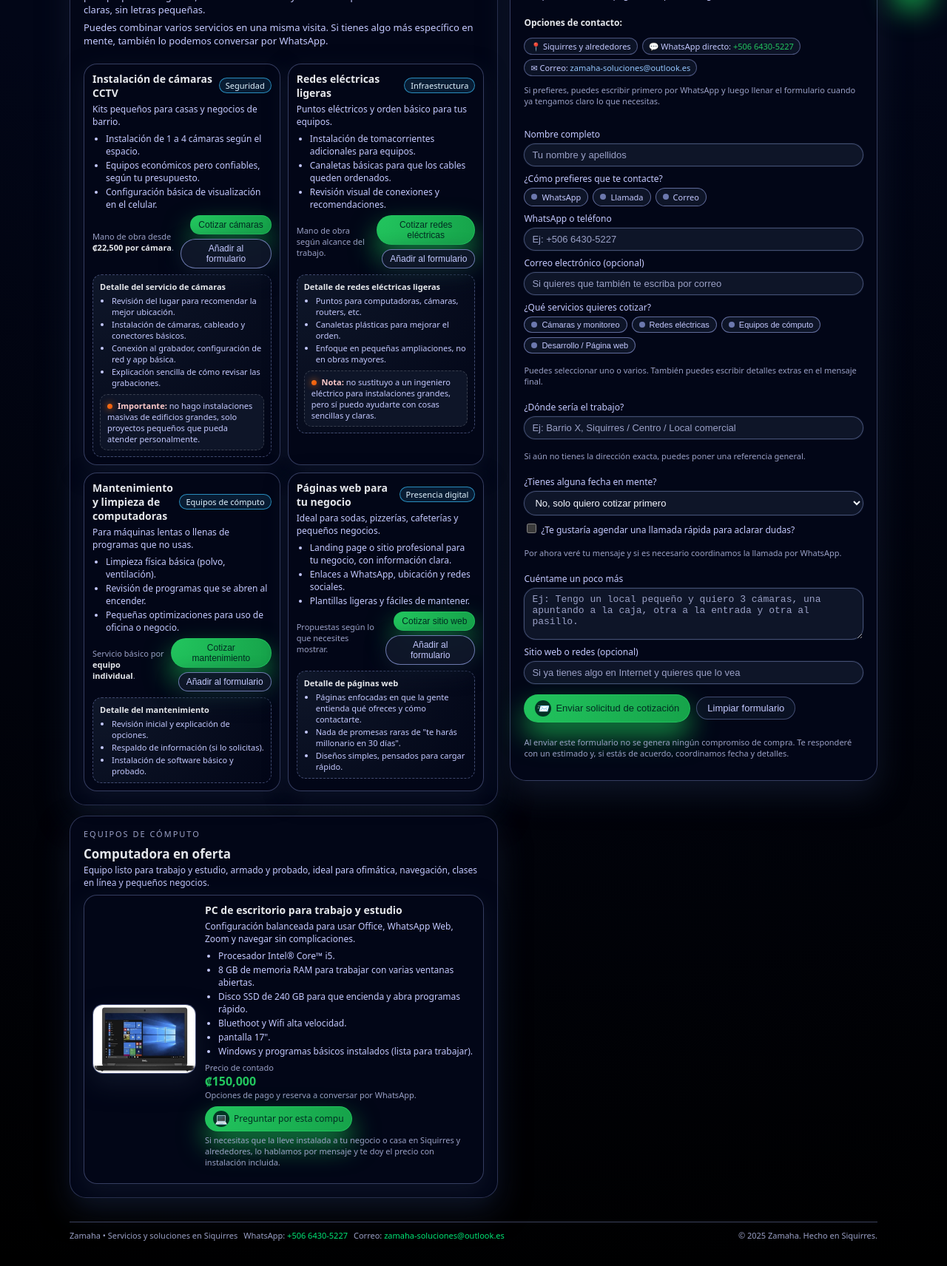
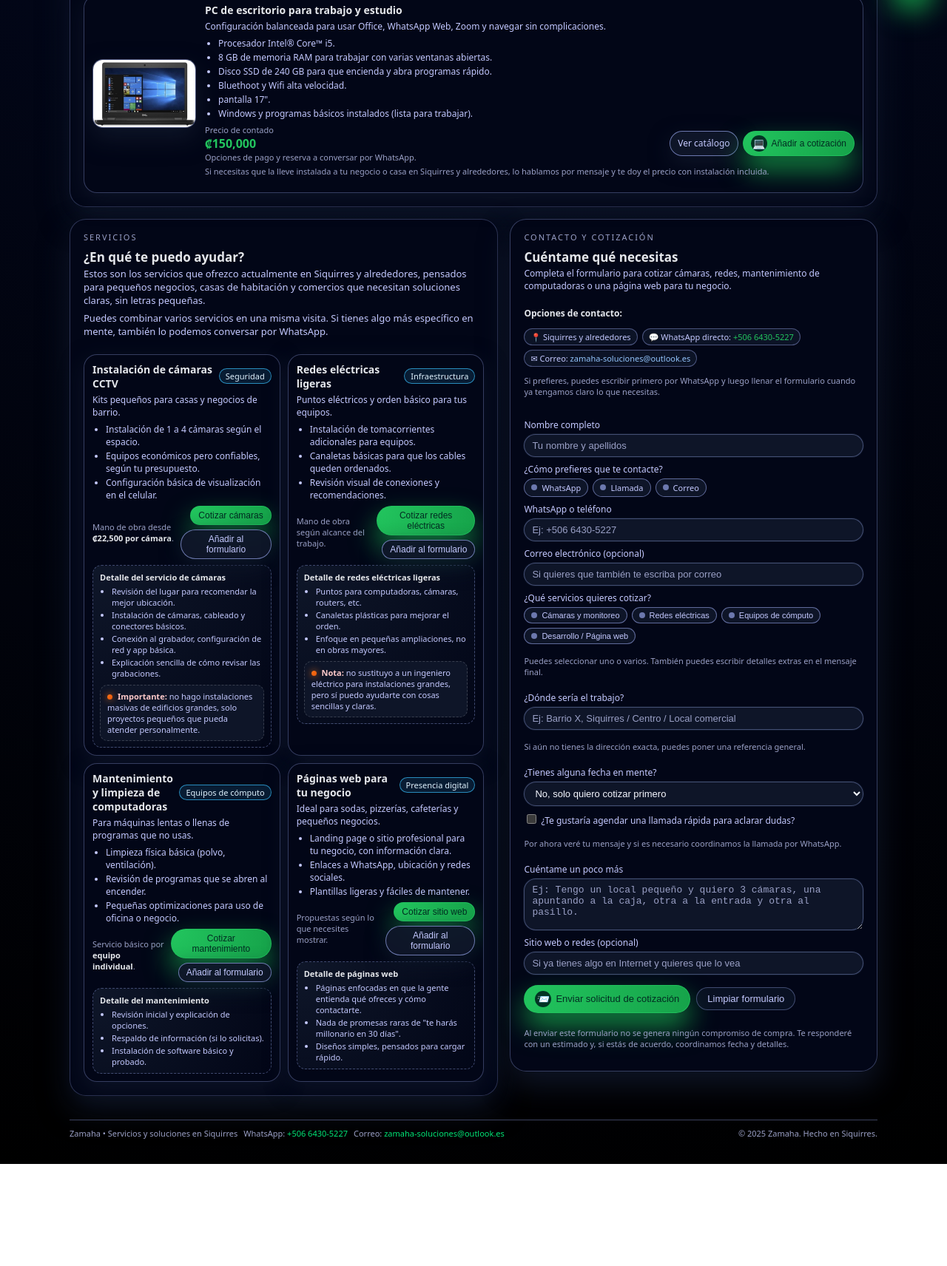
Before and after one commit to Elberlord/Zamaha-Soluciones, a plain HTML site: page index.html in a window 1280 px wide. Shown: the part 784-2496 px from the top of the page at 74% size. After the commit the page ends 2358 px from the top, so only its background shows below. Drawn offline with Linux system fonts and the light colour scheme.

Commit message:
index.html

```diff
--- a/index.html
+++ b/index.html
@@ -1558,6 +1558,64 @@
       </div>
     </section>
 
+    <!-- ======== COMPUTADORA EN OFERTA (A TODO LO ANCHO, DEBAJO DE EJEMPLOS) ======== -->
+    <section class="services-section" id="pc-oferta">
+      <div class="section-label">Equipos de cómputo</div>
+      <h2 class="section-title">Computadora en oferta</h2>
+      <p class="section-subtitle">
+        Equipo listo para trabajo y estudio, armado y probado, ideal para ofimática,
+        navegación, clases en línea y pequeños negocios.
+      </p>
+
+      <article class="service-card">
+        <div class="product-layout">
+          <div class="product-image-wrapper">
+            <img src="dell-latitude-5480.jpg"
+                 alt="PC de escritorio para trabajo y estudio"
+                 class="product-image" />
+          </div>
+          <div>
+            <h3 class="product-info-title">PC de escritorio para trabajo y estudio</h3>
+            <p class="product-info-sub">
+              Configuración balanceada para usar Office, WhatsApp Web, Zoom y navegar sin complicaciones.
+            </p>
+            <ul class="product-specs">
+              <li>Procesador Intel® Core™ i5.</li>
+              <li>8 GB de memoria RAM para trabajar con varias ventanas abiertas.</li>
+              <li>Disco SSD de 240 GB para que encienda y abra programas rápido.</li>
+              <li>Bluethoot y Wifi alta velocidad.</li>
+              <li>pantalla 17".</li>
+              <li>Windows y programas básicos instalados (lista para trabajar).</li>
+            </ul>
+            <div class="product-footer-row">
+              <div class="product-price">
+                <span>Precio de contado</span>
+                <strong>₡150,000</strong>
+                <span>Opciones de pago y reserva a conversar por WhatsApp.</span>
+              </div>
+              <div class="service-actions">
+                <a class="btn btn-secondary btn-small"
+                   href="equipos.html"
+                   target="_blank" rel="noopener noreferrer">
+                  Ver catálogo
+                </a>
+                <button type="button"
+                        class="btn btn-primary btn-small js-agregar-pc"
+                        data-service="Computadora en oferta">
+                  <span class="btn-icon">💻</span>
+                  Añadir a cotización
+                </button>
+              </div>
+            </div>
+            <p class="product-note">
+              Si necesitas que la lleve instalada a tu negocio o casa en Siquirres y alrededores,
+              lo hablamos por mensaje y te doy el precio con instalación incluida.
+            </p>
+          </div>
+        </div>
+      </article>
+    </section>
+
     <main>
       <div class="main-column">
         <!-- Sección de servicios -->
@@ -1730,58 +1788,6 @@
               </article>
             </div>
           </div>
-        </section>
-
-        <!-- ======== COMPUTADORA EN OFERTA ======== -->
-        <section class="services-section" id="pc-oferta">
-          <div class="section-label">Equipos de cómputo</div>
-          <h2 class="section-title">Computadora en oferta</h2>
-          <p class="section-subtitle">
-            Equipo listo para trabajo y estudio, armado y probado, ideal para ofimática,
-            navegación, clases en línea y pequeños negocios.
-          </p>
-
-          <article class="service-card">
-            <div class="product-layout">
-              <div class="product-image-wrapper">
-                <!-- Cambia pc-oferta-1.png por el nombre real de tu foto -->
-                <img src="dell-latitude-5480.jpg"
-                     alt="PC de escritorio para trabajo y estudio"
-                     class="product-image" />
-              </div>
-              <div>
-                <h3 class="product-info-title">PC de escritorio para trabajo y estudio</h3>
-                <p class="product-info-sub">
-                  Configuración balanceada para usar Office, WhatsApp Web, Zoom y navegar sin complicaciones.
-                </p>
-                <ul class="product-specs">
-                  <li>Procesador Intel® Core™ i5.</li>
-                  <li>8 GB de memoria RAM para trabajar con varias ventanas abiertas.</li>
-                  <li>Disco SSD de 240 GB para que encienda y abra programas rápido.</li>
-                  <li>Bluethoot y Wifi alta velocidad.</li>
-                  <li>pantalla 17".</li>
-                  <li>Windows y programas básicos instalados (lista para trabajar).</li>
-                </ul>
-                <div class="product-footer-row">
-                  <div class="product-price">
-                    <span>Precio de contado</span>
-                    <strong>₡150,000</strong>
-                    <span>Opciones de pago y reserva a conversar por WhatsApp.</span>
-                  </div>
-                  <a class="btn btn-primary btn-small btn-whatsapp"
-                     href="https://wa.me/50664305227?text=Hola%2C%20vi%20la%20computadora%20en%20oferta%20en%20la%20p%C3%A1gina%20de%20Zamaha%20y%20quiero%20m%C3%A1s%20informaci%C3%B3n."
-                     target="_blank" rel="noopener noreferrer">
-                    <span class="btn-icon">💻</span>
-                    Preguntar por esta compu
-                  </a>
-                </div>
-                <p class="product-note">
-                  Si necesitas que la lleve instalada a tu negocio o casa en Siquirres y alrededores,
-                  lo hablamos por mensaje y te doy el precio con instalación incluida.
-                </p>
-              </div>
-            </div>
-          </article>
         </section>
       </div>
 
@@ -2128,6 +2134,29 @@
       });
     });
 
+    // Botón "Añadir a cotización" de la PC en oferta
+    const pcAddButton = document.querySelector('.js-agregar-pc');
+    if (pcAddButton && mensajeField) {
+      pcAddButton.addEventListener('click', () => {
+        const textoPC = 'Quiero cotizar también la computadora en oferta que vi en la página.';
+        const current = mensajeField.value;
+        mensajeField.value = current ? current + '\n\n' + textoPC : textoPC;
+
+        // Marca "Equipos de cómputo" como servicio seleccionado
+        servicePillsBtns.forEach(pill => {
+          if (pill.dataset.service === 'Equipos de cómputo') {
+            pill.classList.add('active');
+          }
+        });
+        updateServicesField();
+
+        const contactoSection = document.getElementById('contacto');
+        if (contactoSection) {
+          contactoSection.scrollIntoView({ behavior: 'smooth', block: 'start' });
+        }
+      });
+    }
+
     // Preferencias de fecha
     const tieneFechaSelect = document.getElementById('tieneFecha');
     const fechaWrapper = document.getElementById('fechaWrapper');
```
